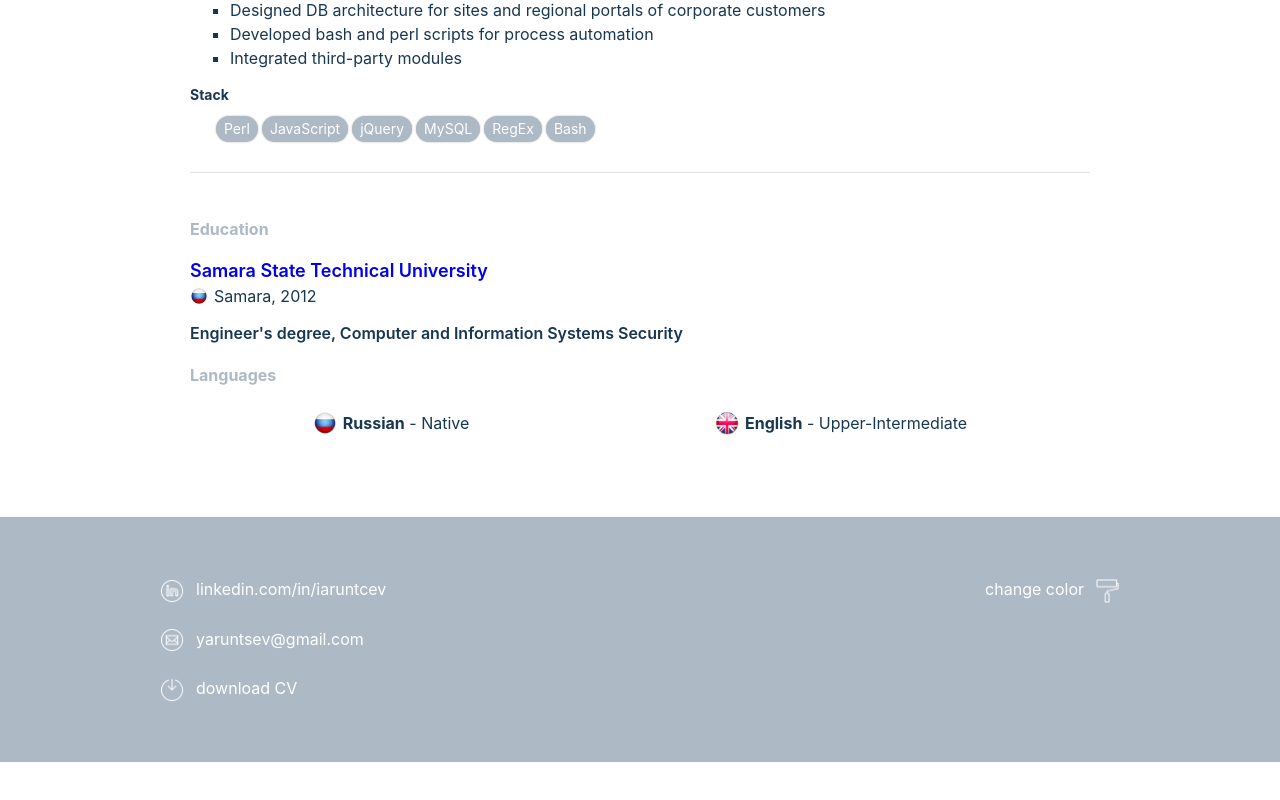
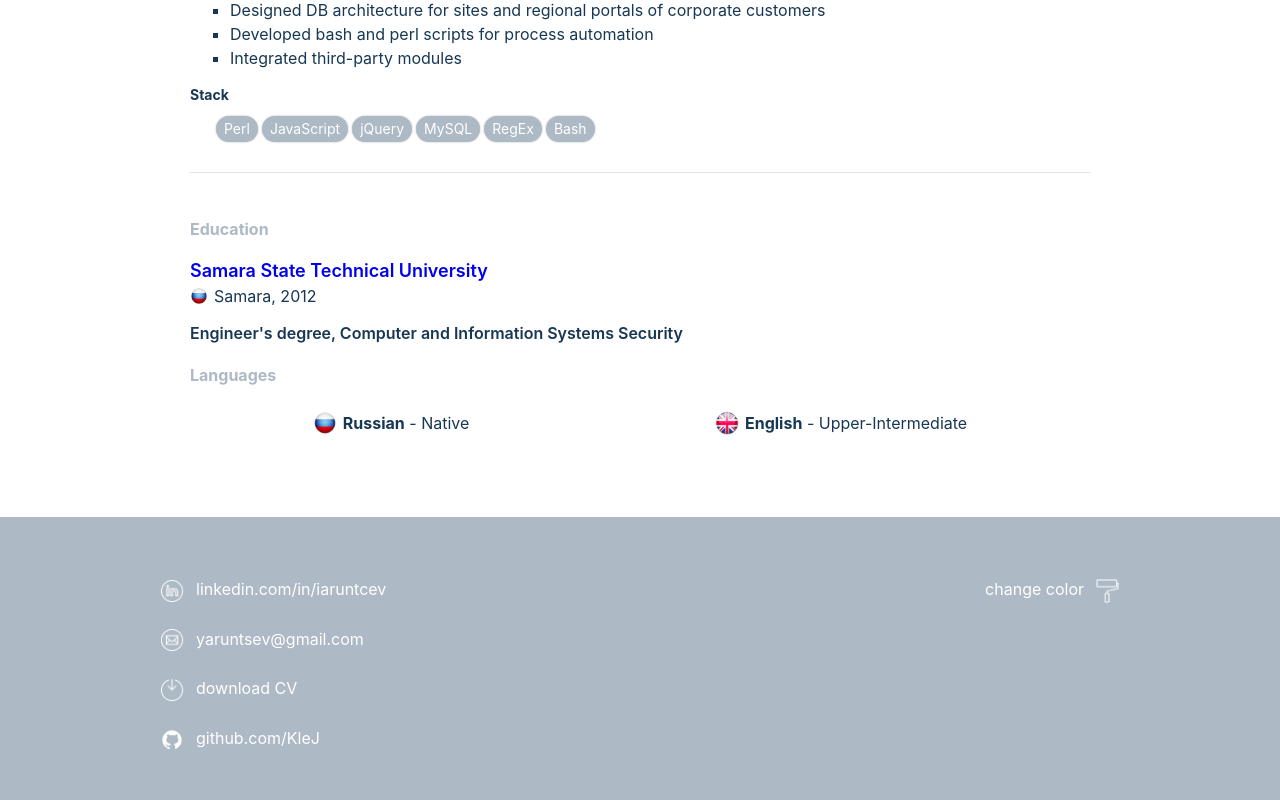
Before and after one commit to KleJ/klej.github.io, a Vue app: page / in a window 1280 px wide. Shown: the part 2152-2952 px from the top of the page. Before the commit the page ends 2914 px from the top, so only its background shows below. Built offline with nearby package versions, Linux system fonts and the light colour scheme.

Commit message:
add github

```diff
--- a/src/components/FooterComponent.vue
+++ b/src/components/FooterComponent.vue
@@ -25,6 +25,14 @@
               download>
             <span class="footer_item--icon icon-cv"/>
             <span class="footer__item--text">download CV</span>
+          </a>
+        </div>
+        <div class="footer__item">
+          <a
+              class="footer__item-link"
+              href="https://github.com/KleJ">
+            <span class="footer_item--icon icon-github"/>
+            <span class="footer__item--text">github.com/KleJ</span>
           </a>
         </div>
       </div>
@@ -121,6 +129,10 @@ export default {
   &.icon-paint {
     content: url('../assets/icons/paint-roller.png');
   }
+
+  &.icon-github {
+    content: url('../assets/icons/github.png');
+  }
 }
 
 .footer__item--text {
```
Also changed, not shown: src/assets/icons/github.png (added).
